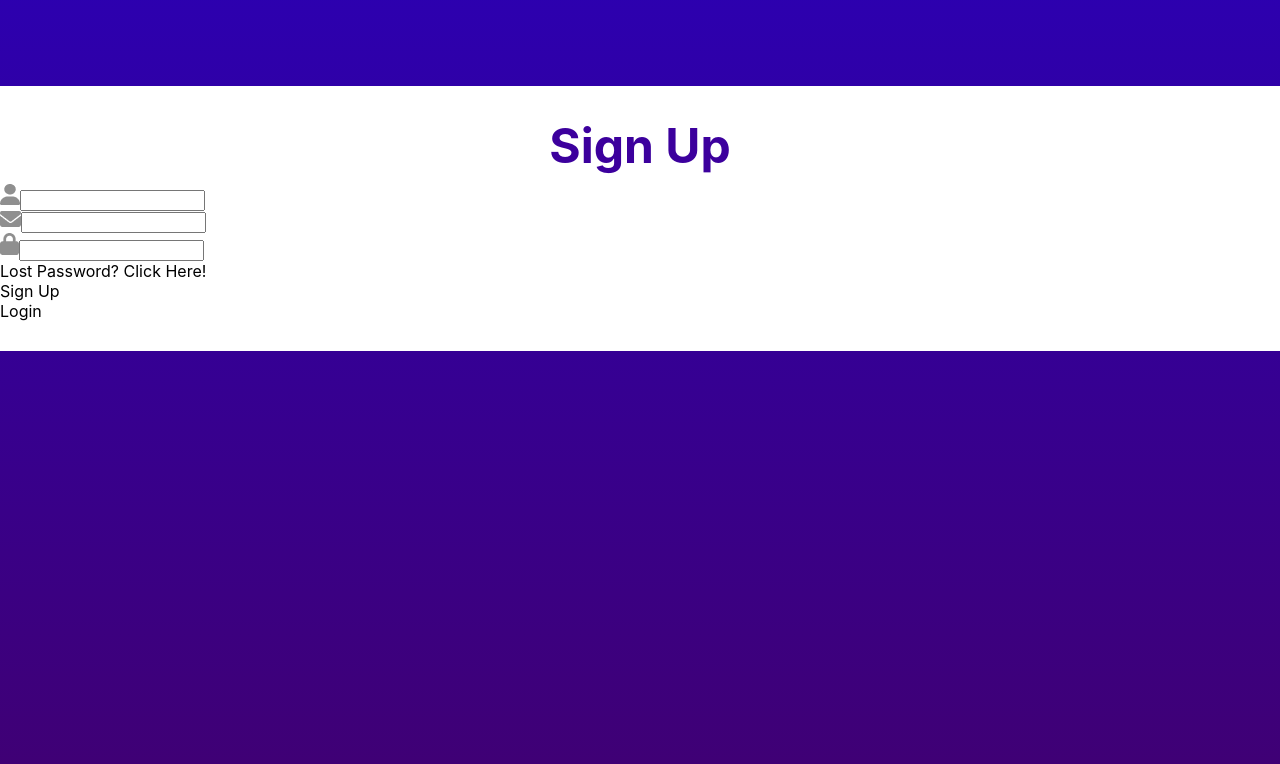
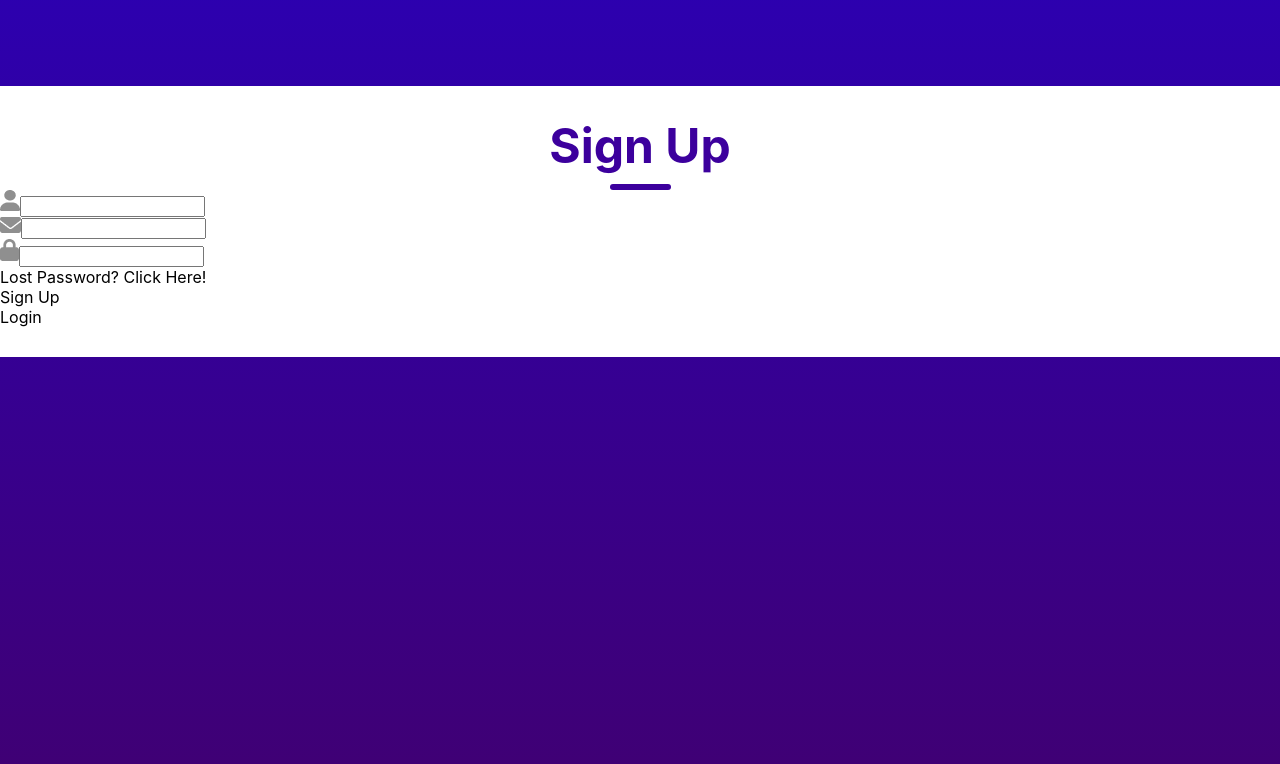
Before and after one commit to kanishkadz/SignUpForm-ReactJS, a React (Create React App) app in the folder signup/: page / in a window 1280 px wide. Shown: the part 114-878 px from the top of the page. Built offline with nearby package versions, Linux system fonts and the light colour scheme.

Commit message:
Update LoginSignup.css

```diff
--- a/signup/src/Components/LoginSignup/LoginSignup.css
+++ b/signup/src/Components/LoginSignup/LoginSignup.css
@@ -21,3 +21,10 @@
     font-size: 48px;
     font-weight: 700;
 }
+
+.underline{
+    width: 61px;
+    height: 6px;
+    background: #3c009d;
+    border-radius: 9px;
+}
```
